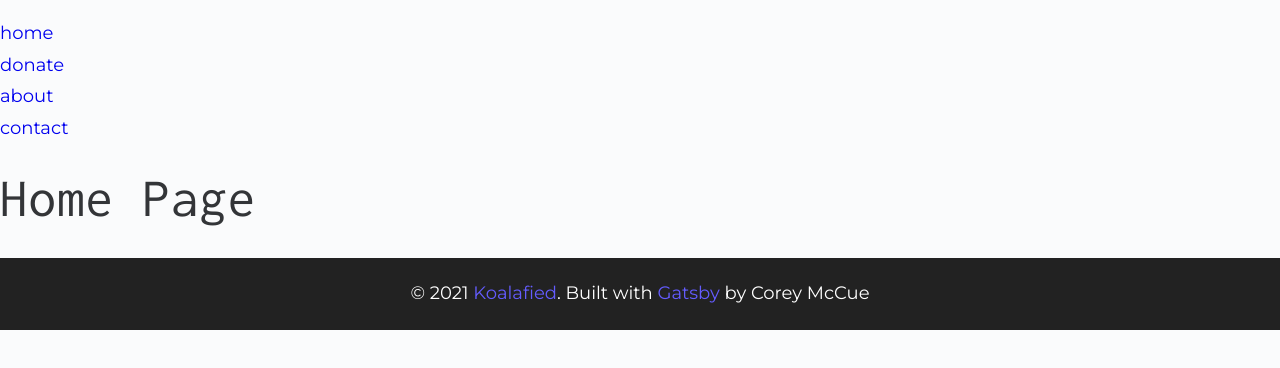
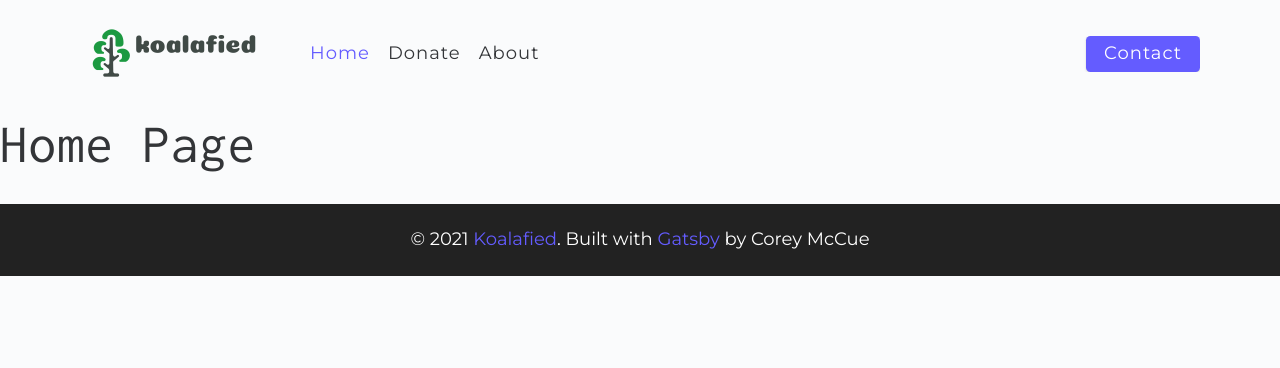
Before and after one commit to TheCoreyMcCue/koalafied, a Gatsby site: page / in a window 1280 px wide. Built offline with nearby package versions, Linux system fonts and the light colour scheme; Gatsby itself is replaced by a stand-in of ours.

Commit message:
add styling and toggle functionality to navbar

```diff
--- a/src/components/Navbar.js
+++ b/src/components/Navbar.js
@@ -1,23 +1,50 @@
-import React from 'react'
+import React, { useState } from 'react'
 import { Link } from 'gatsby'
+import { FiAlignJustify } from 'react-icons/fi'
+import logo from '../assets/images/logo.png'
 
 const Navbar = () => {
+  const [show, setShow] = useState(false)
   return (
-    <nav>
-      <ul>
-        <li>
-          <Link to="/">home</Link>
-        </li>
-        <li>
-          <Link to="/donate">donate</Link>
-        </li>
-        <li>
-          <Link to="/about">about</Link>
-        </li>
-        <li>
-          <Link to="/contact">contact</Link>
-        </li>
-      </ul>
+    <nav className="navbar">
+      <div className="nav-center">
+        <div className="nav-header">
+          <Link to="/">
+            <img src={logo} alt="Koalafied" width={ 20 }/>
+          </Link>
+          <button className="nav-btn" onClick={() => setShow(!show)}>
+            <FiAlignJustify />
+          </button>
+        </div>
+        <div className={show ? "nav-links show-links" : "nav-links"}>
+          <Link
+            to="/"
+            className="nav-link"
+            activeClassName="active-link"
+            onClick={() => setShow(false)}>
+            home
+          </Link>
+          <Link to="/donate"
+            className="nav-link"
+            activeClassName="active-link"
+            onClick={() => setShow(false)}>
+            donate
+          </Link>
+          <Link to="/about"
+            className="nav-link"
+            activeClassName="active-link"
+            onClick={() => setShow(false)}>
+            about
+          </Link>
+          <div className="nav-link contact-link">
+            <Link to="/contact"
+              className="btn"
+              onClick={() => setShow(false)}>
+              contact
+            </Link>
+          </div>
+        </div>
+      </div>
     </nav>
   )
 }
```
Also changed, not shown: src/assets/images/logo.png (added).
